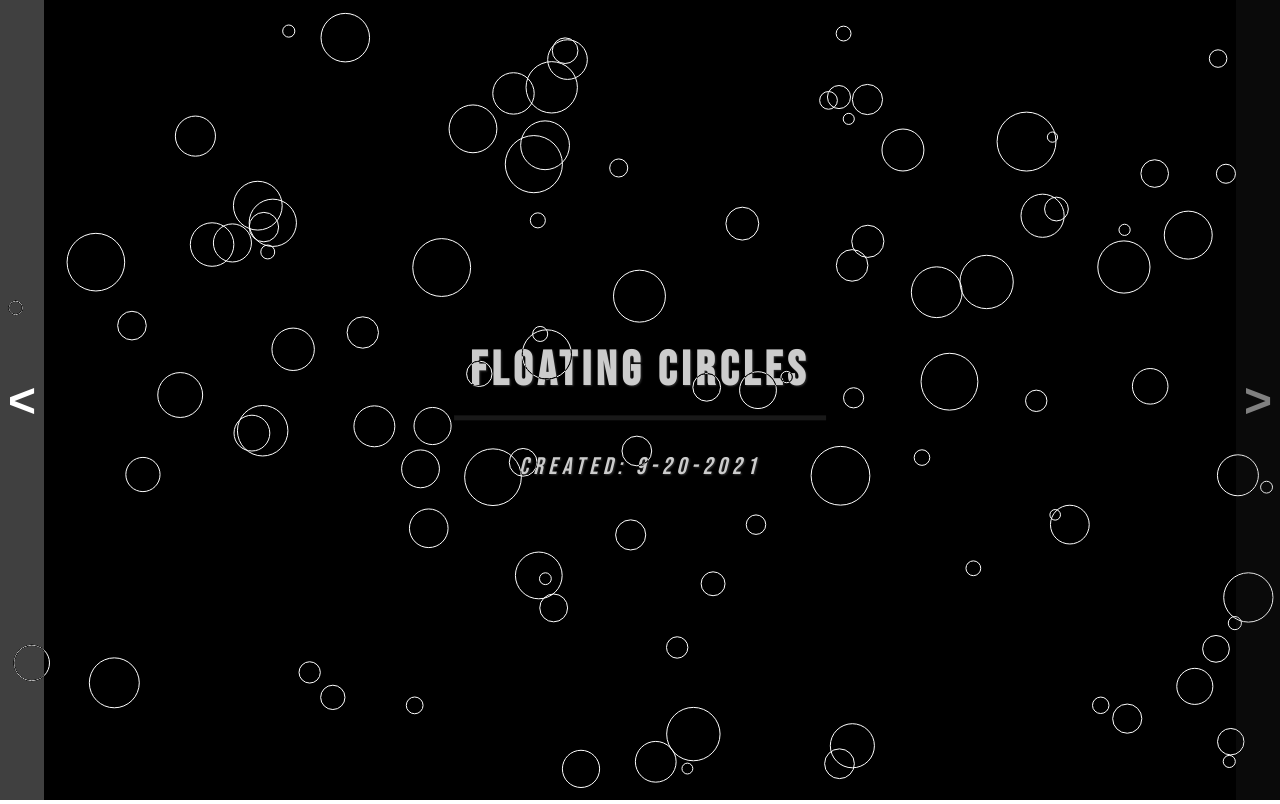
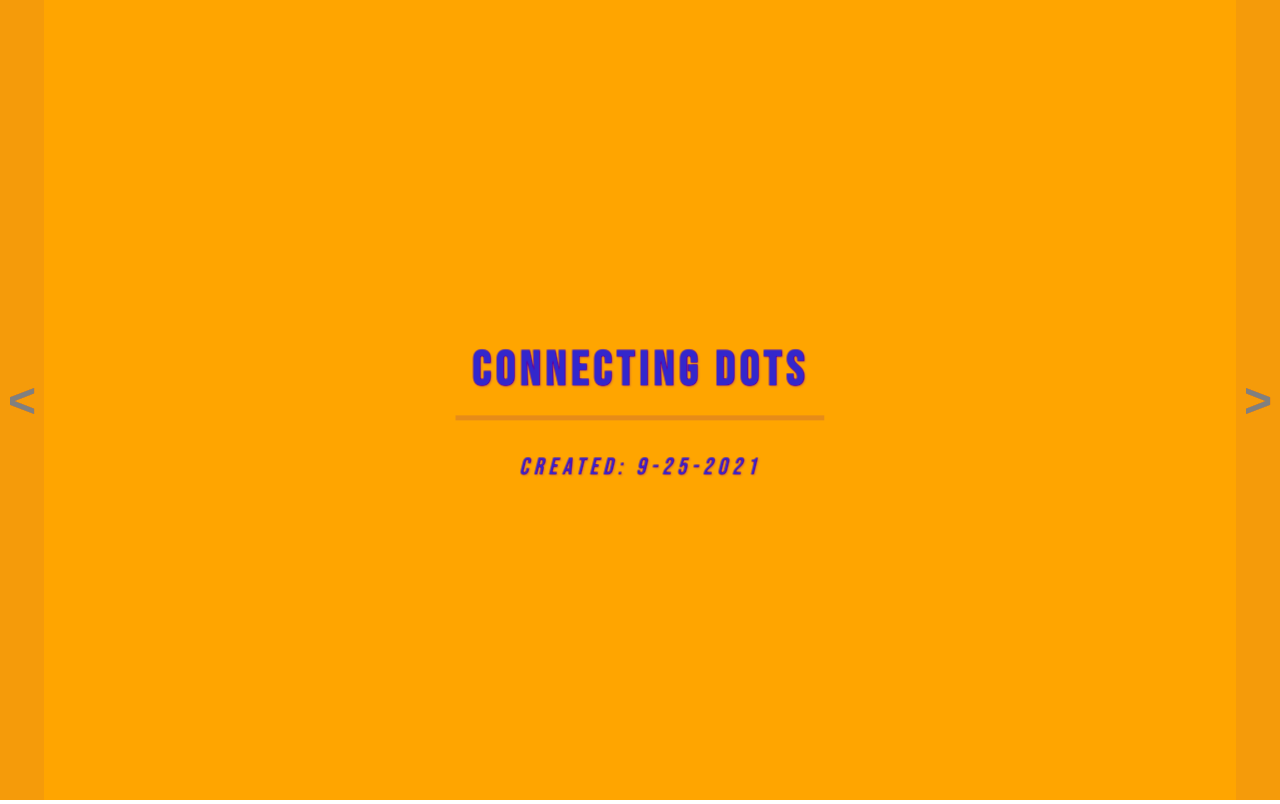
Before and after one commit to mlee138/animation-suite, a React (Create React App) app: page / in a window 1280 px wide. Built offline with nearby package versions, Linux system fonts and the light colour scheme.

Commit message:
added connecting lines boilerplate code

```diff
--- a/src/App.js
+++ b/src/App.js
@@ -9,18 +9,20 @@ import {
   ConnectingLine,
   GravityBall,
   FloatingAsteroids,
-  Flashlight
+  Flashlight,
+  ConnectingDots
 } from './componentExport';
 
 function App() {
   const pages = [
+    <ConnectingDots/>,
     <MovingCircles/>,
     <ShrinkingBackground/>,
     <ConnectingLine/>,
     <GravityBall/>,
     <FloatingAsteroids/>,
     <Flashlight/>,
-    <NavBarUnderline/>
+    <NavBarUnderline/>,
   ];
   const [ value, increment, decrement ] = useIndex(0, pages.length);
 
--- a/src/componentExport.js
+++ b/src/componentExport.js
@@ -6,6 +6,7 @@ import ConnectingLine from "./components/ConnectingLine";
 import GravityBall from "./components/GravityBall";
 import FloatingAsteroids from "./components/FloatingAsteriods";
 import Flashlight from "./components/Flashlight";
+import ConnectingDots from "./components/ConnectingDots";
 
 export {
     NavBarUnderline,
@@ -15,5 +16,6 @@ export {
     ConnectingLine,
     GravityBall,
     FloatingAsteroids,
-    Flashlight
+    Flashlight,
+    ConnectingDots
 }
--- a/src/components/CanvasContainer.js
+++ b/src/components/CanvasContainer.js
@@ -1,7 +1,7 @@
 import React from 'react';
 import styled from 'styled-components';
 
-function CanvasContainer({containerRef, title, date, children, bg}) {
+function CanvasContainer({containerRef, title, date, children, bg='white'}) {
     return(
         <Container ref={containerRef} bg={bg}>
             <TextOverlay>
--- /dev/null
+++ b/src/components/ConnectingDots.js
@@ -0,0 +1,21 @@
+import React, { useEffect, useRef } from 'react';
+import styled from 'styled-components';
+import { distance } from '../helper/distance';
+import CanvasContainer from './CanvasContainer';
+
+function ConnectingDots() {
+    const containerRef = useRef(null);
+    const canvasRef = useRef(null);
+
+    useEffect(()=>{
+
+    }, []);
+
+    return(
+        <CanvasContainer containerRef={containerRef} title='Connecting Dots' date='9-25-2021' bg='orange'>
+            <canvas ref={canvasRef}/>
+        </CanvasContainer>
+    );
+}
+
+export default ConnectingDots;
```
